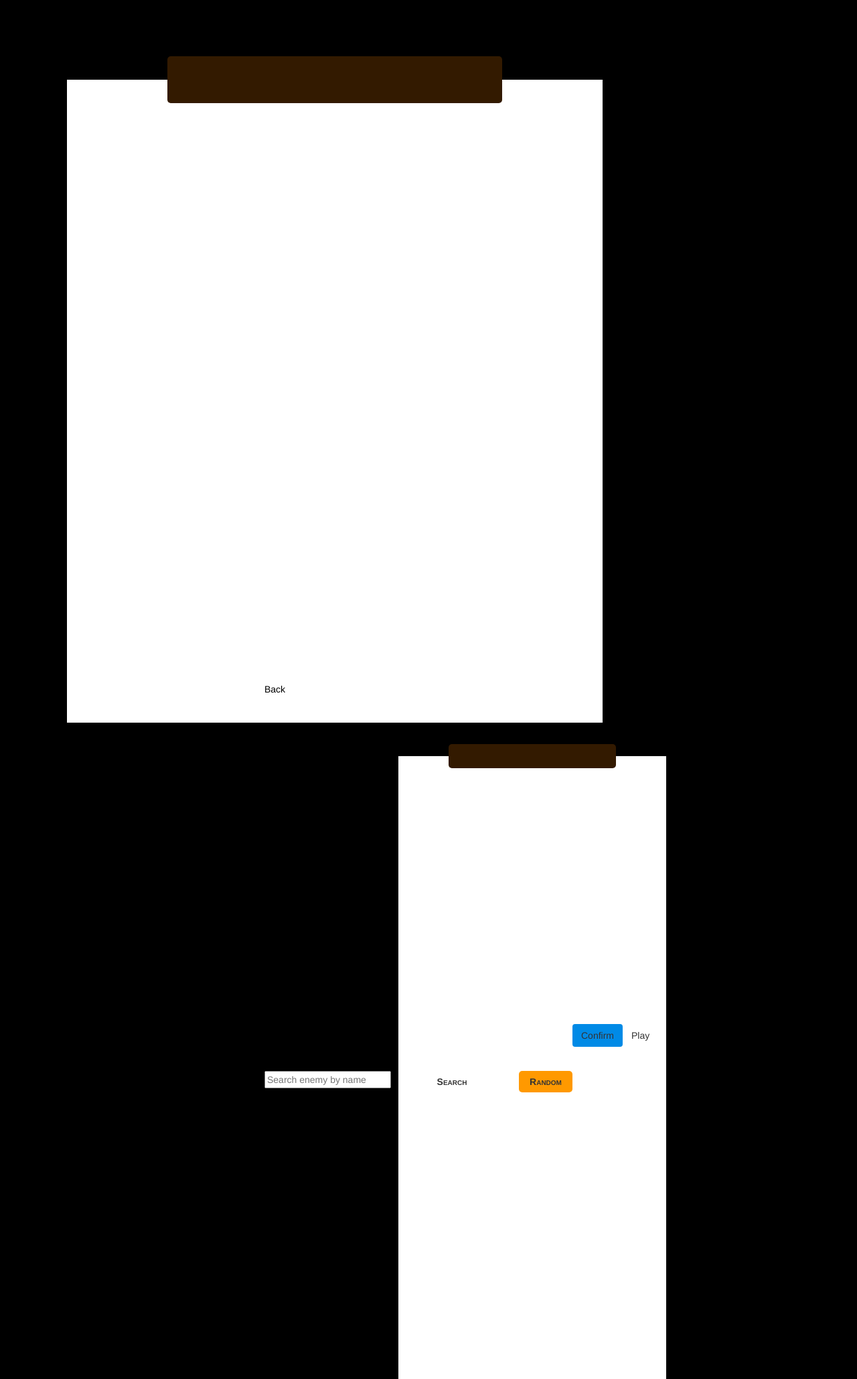
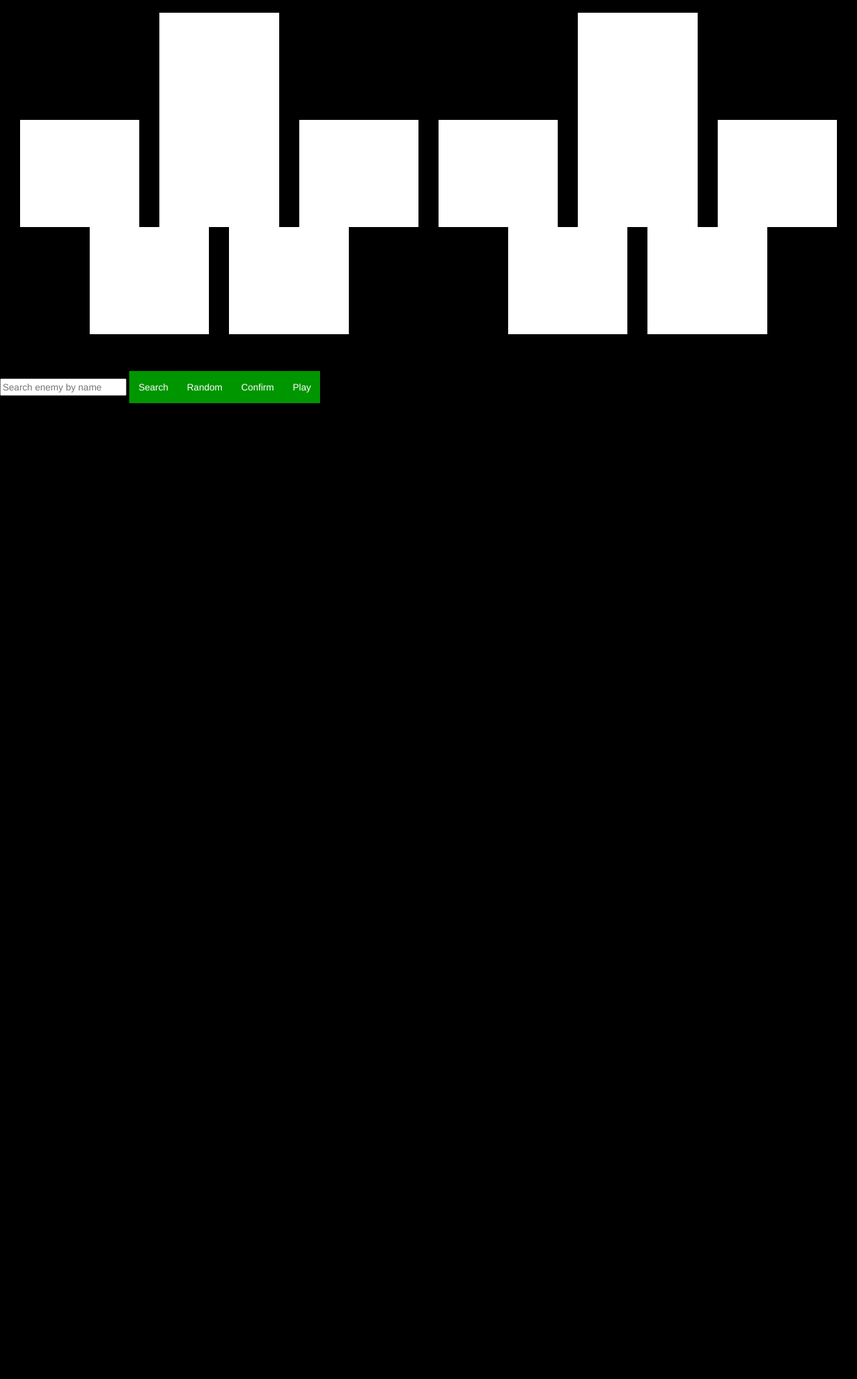
Before and after one commit to RaunoT/MonsterBuilder, a PHP site: page /page/multiplayer.html in a window 1280 px wide. Shown: the part 51-2110 px from the top of the page at 67% size. After the commit the page ends 653 px from the top, so only its background shows below. Run offline with PHP 8.4, Linux system fonts and the light colour scheme; a map, chart or similar area stays blank; some libraries are stand-ins or nearby versions.

Commit message:
fixed multiplayer scaling

```diff
--- a/css/style.css
+++ b/css/style.css
@@ -179,14 +179,6 @@ body{
   user-select: none;
 }
 
-#searchBox {
-  display: inline-block;
-  float: left;
-  height: 110px;
-  width: 180px;
-  margin-top: 70px;
-}
-
 .sbtn {
   display: inline-block;
   float: left;
@@ -201,15 +193,6 @@ body{
   font-weight: bold;
   line-height: 32px;
   cursor: pointer;
-}
-
-#random {
-  background-color: #ff9900;
-}
-
-#confirmer {
-  float: left;
-  background-color: #008ae6;
 }
 
 a:link, a:visited {
--- a/js/pvp.js
+++ b/js/pvp.js
@@ -64,8 +64,8 @@ window.onload = function(){
 	pRightLeg.addEventListener("click", function() {changeValue(colors, pRightLeg, "pRightLeg");} );
 	pRightLeg.addEventListener("mouseover", function() {pointer(pRightLeg);} );
 
-	confirmer.addEventListener("click", function() {confirmMonster();} );
-	confirmer.addEventListener("mouseover", function() {pointer(confirmer);} );
+	confirm.addEventListener("click", function() {confirmMonster();} );
+	confirm.addEventListener("mouseover", function() {pointer(confirm);} );
 
 	search.addEventListener("click", function() {chooseEnemy();} );
 	random.addEventListener("click", function() {randomEnemy();} );
--- a/page/multiplayer.html
+++ b/page/multiplayer.html
@@ -10,10 +10,6 @@
     <script src="https://ajax.googleapis.com/ajax/libs/jquery/3.2.1/jquery.min.js"></script>
   	<script src="https://maxcdn.bootstrapcdn.com/bootstrap/3.3.7/js/bootstrap.min.js"></script>
   	<script src="https://cdnjs.cloudflare.com/ajax/libs/1000hz-bootstrap-validator/0.11.9/validator.min.js"></script>
-  	<script type="text/javascript">
-  		var user = '<?php echo $user; ?>';
-  	</script>
-  	<script src="../js/pvp.js" charset="utf-8"></script>
     <!-- Google Fonts -->
     <link href="https://fonts.googleapis.com/css?family=Luckiest+Guy" rel="stylesheet">
     <!-- CSS -->
@@ -43,47 +39,73 @@
 	  	</div>
 	</nav>
 
-		<div class="box" id="player">
-			<div id="playerName"> <?php echo $user; ?> </div>
-			<div id="playerScore"></div>
+	<div class="container-fluid">
+		<div class="col-sm-6">
+			<div class="row">
+				<div class="col-xs-4 col-xs-offset-4">
 					<div class="playerCreature" id="pHead"></div>
+				</div>
+			</div>
+			<div class="row">
+				<div class="col-xs-4">
 					<div class="playerCreature" id="pLeftHand"></div>
+				</div>
+				<div class="col-xs-4">
 					<div class="playerCreature" id="pChest"></div>
+				</div>
+				<div class="col-xs-4">
 					<div class="playerCreature" id="pRightHand"></div>
+				</div>
+			</div>
+			<div class="row">
+				<div class="col-xs-4 col-xs-offset-2">
 					<div class="playerCreature" id="pLeftLeg"></div>
+				</div>
+				<div class="col-xs-4">
 					<div class="playerCreature" id="pRightLeg"></div>
-		</div><!--.box player-->
-
-		<div class="container">
-
-			<a href="main.php"><div id="back"><span>Back</span></div></a>
-
-			<div class="box" id="enemy">
-				<div id="enemyName"></div>
-				<div id="enemyScore"></div>
-				<div class="enemyCreature" id="eHead"></div>
+				</div>
+			</div>
+			<div class="row">
+				<div class="col-xs-4 col-xs-offset-2 text-center">
+				</div>
+				<div class="col-xs-4 text-center">
+				</div>
+			</div>
+		</div>
+		<div class="col-sm-6">
+			<div class="row">
+				<div class="col-xs-4 col-xs-offset-4">
+					<div class="enemyCreature" id="ehead"></div>
+				</div>
+			</div>
+			<div class="row">
+				<div class="col-xs-4">
 					<div class="enemyCreature" id="eLeftHand"></div>
+				</div>
+				<div class="col-xs-4">
 					<div class="enemyCreature" id="eChest"></div>
+				</div>
+				<div class="col-xs-4">
 					<div class="enemyCreature" id="eRightHand"></div>
+				</div>
+			</div>
+			<div class="row">
+				<div class="col-xs-4 col-xs-offset-2">
 					<div class="enemyCreature" id="eLeftLeg"></div>
+				</div>
+				<div class="col-xs-4">
 					<div class="enemyCreature" id="eRightLeg"></div>
 				</div>
-
-			<div class="interface">
-        <div id="placeholder">
-          <div id="searchBox">
-            <input id='searchInput' type="text" name="search" value="", placeholder="Search enemy by name">
 			</div>
-					<span id="error"></span>
-          <div id="search" class="sbtn">Search</div>
-          <div id="random" class="sbtn">Random</div>
+		</div>
 	</div>
 
-				<div class="btn" id="confirmer">Confirm</div>
-				<div class="btn" id="playPvP">Play</div>
-			</div><!--interface-->
 
-		</div><!--container-->
+    <input type="text" name="search" value="", placeholder="Search enemy by name">
+    <button type="button" id="search" class="controlBtn">Search</div>
+    <button type="button" id="random" class="controlBtn">Random</div>
+	<button type="button" id="confirm" class="controlBtn">Confirm</div>
+	<button type="button" id="playPvP" class="controlBtn">Play</div>
 
 </body>
 </html>
```
Lines whose indentation alone changed are shown as unchanged.
